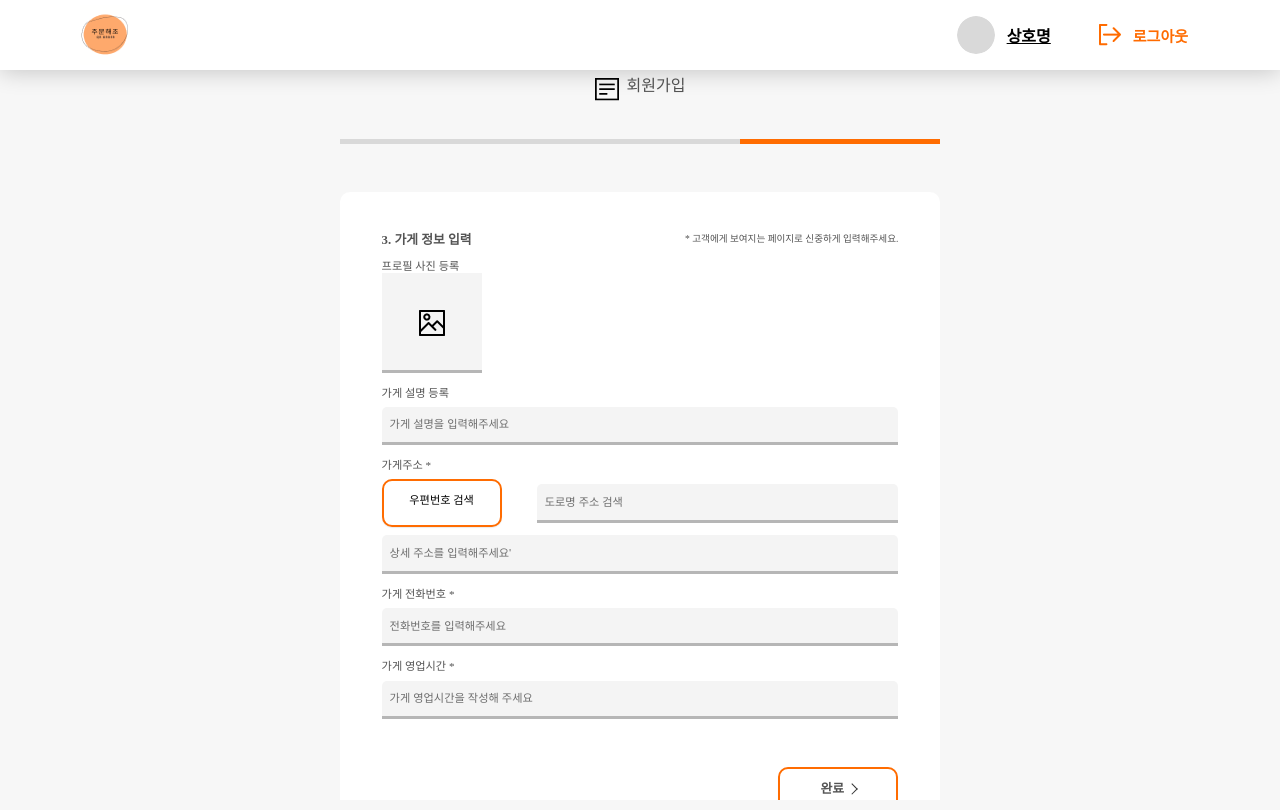
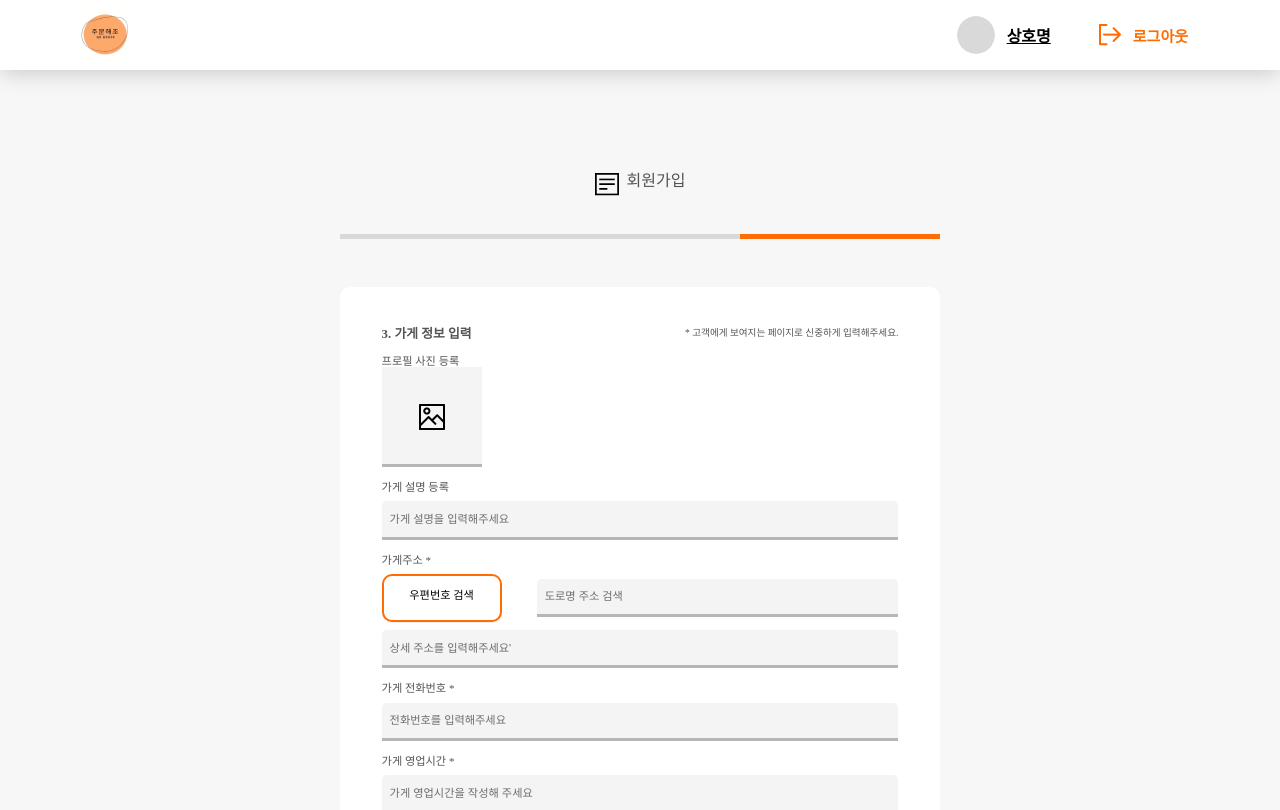
Before and after one commit to codestates-seb/seb40_main_021, a React (Create React App) app in the folder client/: page /StoreInfo in a window 1280 px wide. Built offline with nearby package versions, Linux system fonts and the light colour scheme.

Commit message:
💄 Style: 가게 정보 디자인 수정

```diff
--- a/client/src/pages/Signup/StoreInfo.Style.js
+++ b/client/src/pages/Signup/StoreInfo.Style.js
@@ -1,8 +1,8 @@
 import styled from "styled-components";
 
 export const Wrapper = styled.div`
-   margin: 0 0;
-   padding: 0;
+   margin: 5px;
+   padding: 7%;
    height: 100vh;
    transition: all 0.5s ease-in;
    -webkit-transition: all 0.5s ease-in;
```
